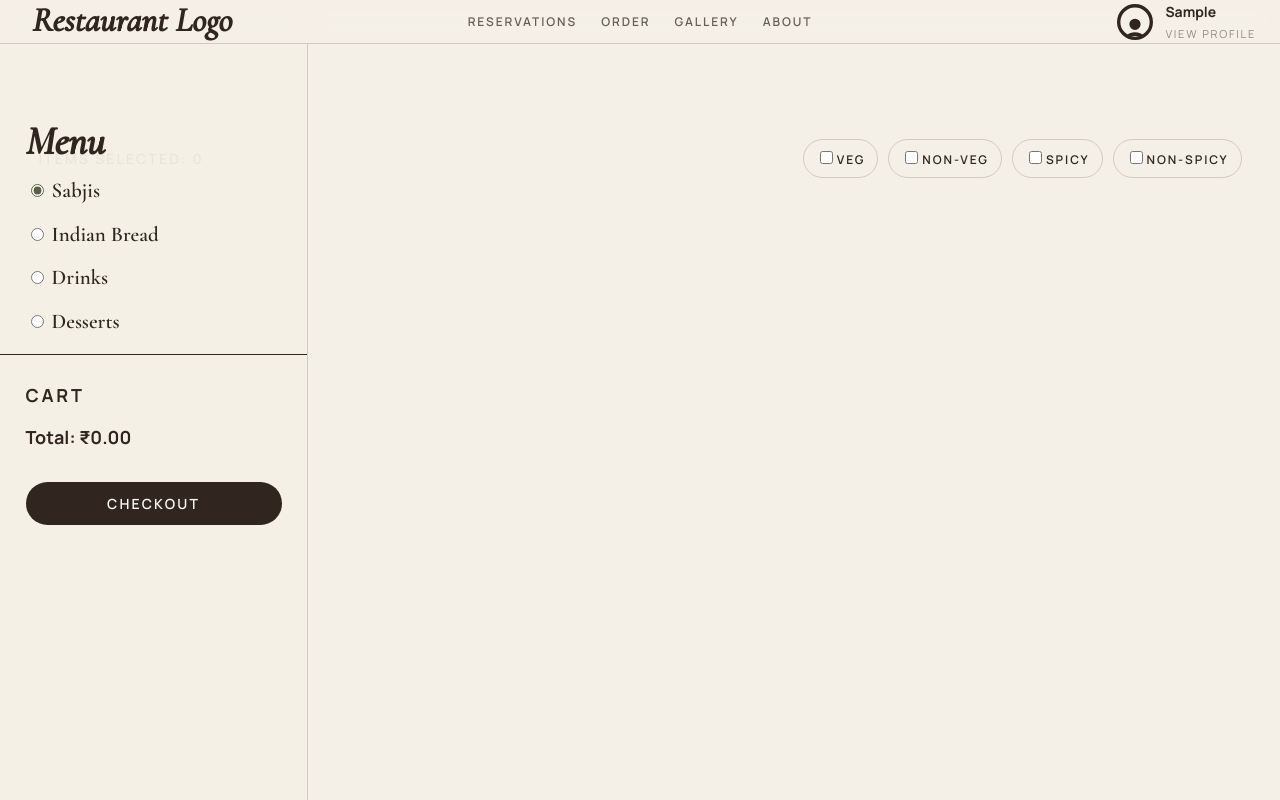
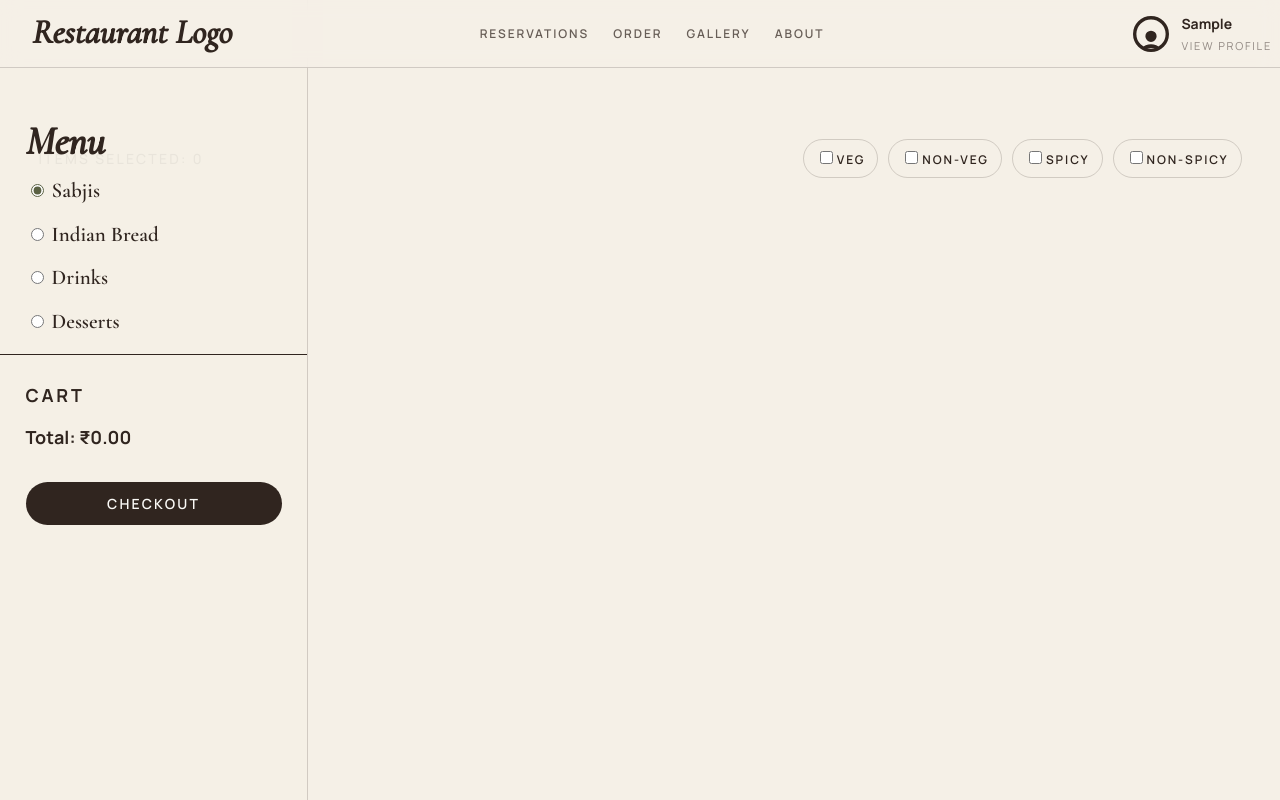
Before and after one commit to Kevin310811/Flask_restaurant_app, a Flask app: page /order in a window 1280 px wide. Run offline with Flask 3, Linux system fonts and the light colour scheme; the visitor is signed in with stand-in values (Sample User, id 1); data that the repository does not hold is empty; some libraries are stand-ins or nearby versions.

Commit message:
Nav spacing: even nav padding, profile block offset

```diff
--- a/app/static/CSS/nav-styles.css
+++ b/app/static/CSS/nav-styles.css
@@ -403,6 +403,7 @@
     position: fixed;
     border-bottom: var(--border-faint);
     z-index: 1;
+    padding: 12px;
 }
 
 nav > h1.logo {
@@ -498,7 +499,7 @@
 /* Profile block (far right) */
 .nav-profile {
     position: absolute;
-    right: 24px;
+    right: 32px;
     display: flex;
     align-items: center;
     gap: 12px;
```
